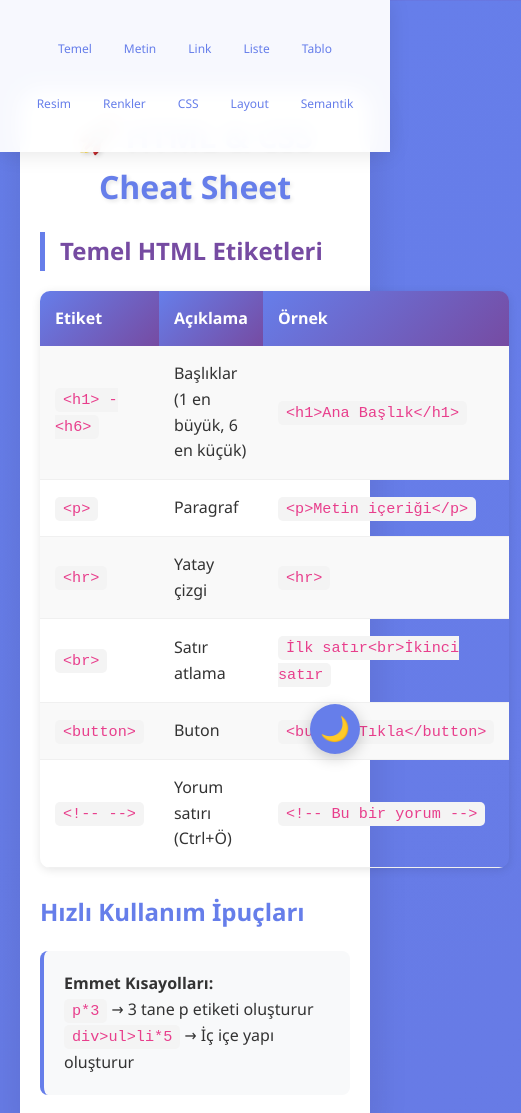
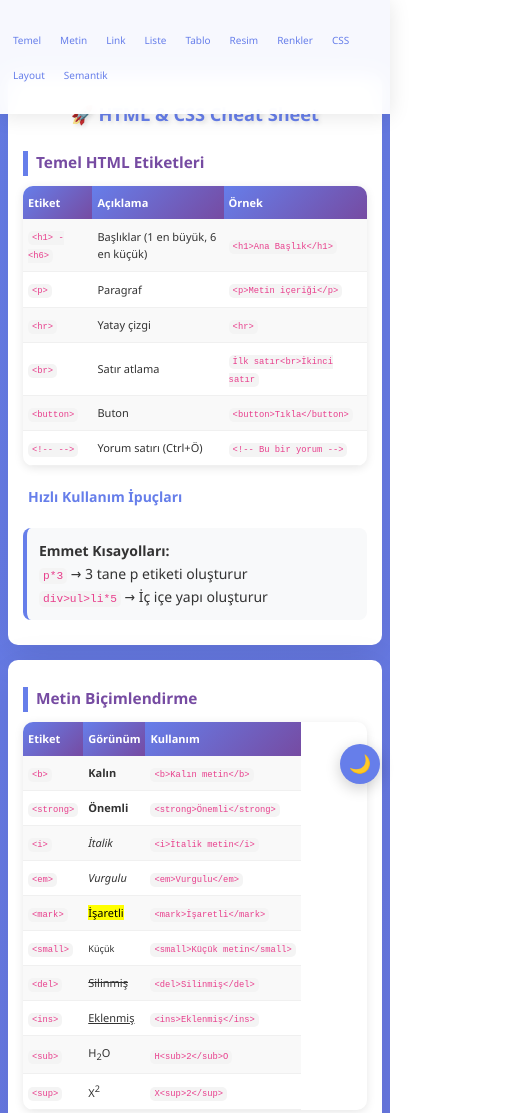
Before and after one commit to Eienishere/Eienishere.github.io, a plain HTML site: page index.html in a window 390 px wide. Shown: the top 1113 px of the page, 521 px wide, since content can reach past the window. Drawn offline with Linux system fonts and the light colour scheme.

Commit message:
Update index.html

```diff
--- a/index.html
+++ b/index.html
@@ -51,8 +51,7 @@
             justify-content: center;
             align-items: center;
             padding: 15px 0;
-            gap: 8px;
-            max-width: 100%;
+            gap: 10px;
         }
 
         nav li a {
@@ -63,8 +62,6 @@
             transition: all 0.3s ease;
             font-weight: 500;
             font-size: 14px;
-            white-space: nowrap;
-            display: inline-block;
         }
 
         body.dark-mode nav li a {
@@ -313,26 +310,280 @@
         }
 
         /* Responsive */
-        @media (max-width: 768px) {
+        @media (max-width: 1024px) {
             section {
-                padding: 20px;
+                padding: 30px;
             }
 
             h1 {
-                font-size: 2em;
+                font-size: 2.2em;
             }
 
             h2 {
-                font-size: 1.5em;
+                font-size: 1.7em;
+            }
+
+            table {
+                font-size: 14px;
+            }
+
+            th, td {
+                padding: 12px;
             }
 
             nav ul {
                 padding: 10px 0;
+                gap: 8px;
             }
 
             nav li a {
+                font-size: 13px;
+                padding: 6px 12px;
+            }
+        }
+
+        @media (max-width: 768px) {
+            body {
+                padding-top: 60px;
+            }
+
+            section {
+                padding: 20px;
+                margin-bottom: 20px;
+                border-radius: 15px;
+            }
+
+            h1 {
+                font-size: 1.6em;
+                margin-bottom: 15px;
+            }
+
+            h2 {
+                font-size: 1.3em;
+                padding-left: 10px;
+            }
+
+            h3 {
+                font-size: 1.2em;
+                margin: 15px 0 10px;
+            }
+
+            nav {
+                padding: 0 10px;
+            }
+
+            nav ul {
+                padding: 10px 0;
+                gap: 5px;
+                justify-content: flex-start;
+                overflow-x: auto;
+                -webkit-overflow-scrolling: touch;
+            }
+
+            nav li a {
+                font-size: 11px;
+                padding: 5px 10px;
+                white-space: nowrap;
+            }
+
+            table {
+                font-size: 13px;
+                width: 100%;
+                display: block;
+                overflow-x: auto;
+            }
+
+            th, td {
+                padding: 10px 8px;
                 font-size: 12px;
-                padding: 6px 12px;
+            }
+
+            code {
+                font-size: 0.85em;
+            }
+
+            pre {
+                padding: 15px;
+                font-size: 13px;
+                overflow-x: auto;
+                -webkit-overflow-scrolling: touch;
+            }
+
+            .example-box {
+                padding: 15px;
+                margin: 15px 0;
+            }
+
+            .container {
+                padding: 0 10px;
+            }
+
+            #backToTop {
+                width: 45px;
+                height: 45px;
+                bottom: 20px;
+                right: 15px;
+                font-size: 20px;
+            }
+
+            #themeToggle {
+                width: 45px;
+                height: 45px;
+                bottom: 75px;
+                right: 15px;
+                font-size: 20px;
+            }
+        }
+
+        @media (max-width: 480px) {
+            body {
+                padding-top: 55px;
+                font-size: 14px;
+            }
+
+            section {
+                padding: 15px;
+                margin-bottom: 15px;
+                border-radius: 10px;
+            }
+
+            h1 {
+                font-size: 1.3em;
+                margin-bottom: 10px;
+                padding: 10px 10px;
+            }
+
+            h2 {
+                font-size: 1.1em;
+                padding-left: 8px;
+                margin: 12px 0 8px;
+            }
+
+            h3 {
+                font-size: 1em;
+                margin: 10px 0;
+                padding: 10px 5px;
+            }
+
+            nav {
+                padding: 0 5px;
+            }
+
+            nav ul {
+                padding: 8px 0;
+                gap: 3px;
+            }
+
+            nav li a {
+                font-size: 10px;
+                padding: 4px 8px;
+            }
+
+            table {
+                font-size: 11px;
+                margin: 10px 0;
+            }
+
+            th, td {
+                padding: 8px 5px;
+                font-size: 11px;
+            }
+
+            code {
+                font-size: 0.8em;
+                padding: 2px 4px;
+            }
+
+            pre {
+                padding: 10px;
+                font-size: 11px;
+                margin: 10px 0;
+            }
+
+            .example-box {
+                padding: 12px;
+                margin: 10px 0;
+            }
+
+            .container {
+                padding: 0 8px;
+            }
+
+            ul, ol {
+                padding-left: 20px;
+            }
+
+            li {
+                margin: 5px 0;
+            }
+
+            #backToTop {
+                width: 40px;
+                height: 40px;
+                bottom: 15px;
+                right: 10px;
+                font-size: 18px;
+            }
+
+            #themeToggle {
+                width: 40px;
+                height: 40px;
+                bottom: 60px;
+                right: 10px;
+                font-size: 18px;
+            }
+        }
+
+        @media (max-width: 360px) {
+            body {
+                padding-top: 50px;
+            }
+
+            section {
+                padding: 12px;
+            }
+
+            h1 {
+                font-size: 1.1em;
+                padding: 8px;
+            }
+
+            h2 {
+                font-size: 0.95em;
+            }
+
+            h3 {
+                font-size: 0.9em;
+                padding: 8px 3px;
+            }
+
+            nav li a {
+                font-size: 9px;
+                padding: 3px 6px;
+            }
+
+            p {
+                font-size: 13px;
+            }
+
+            table {
+                font-size: 10px;
+            }
+
+            th, td {
+                padding: 6px 3px;
+            }
+
+            #backToTop {
+                width: 35px;
+                height: 35px;
+                font-size: 16px;
+            }
+
+            #themeToggle {
+                width: 35px;
+                height: 35px;
+                font-size: 16px;
             }
         }
     </style>
```
